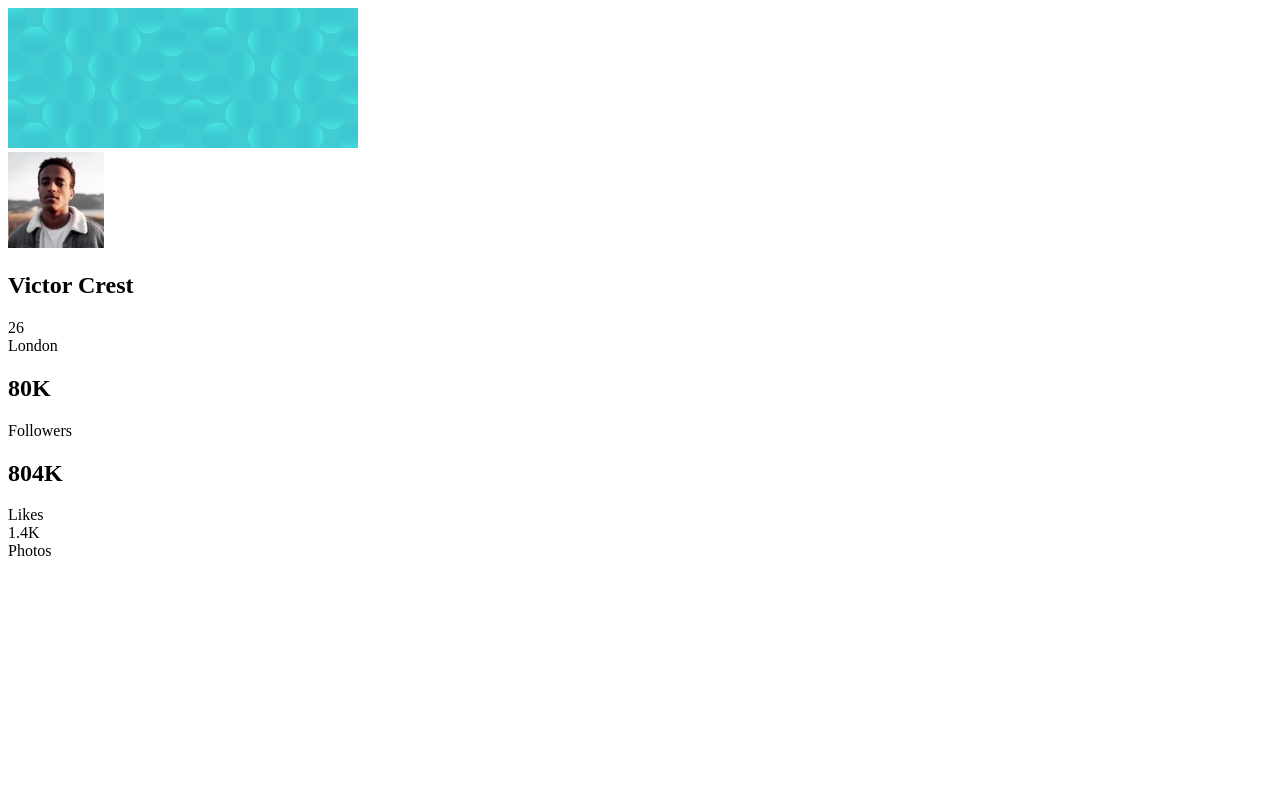
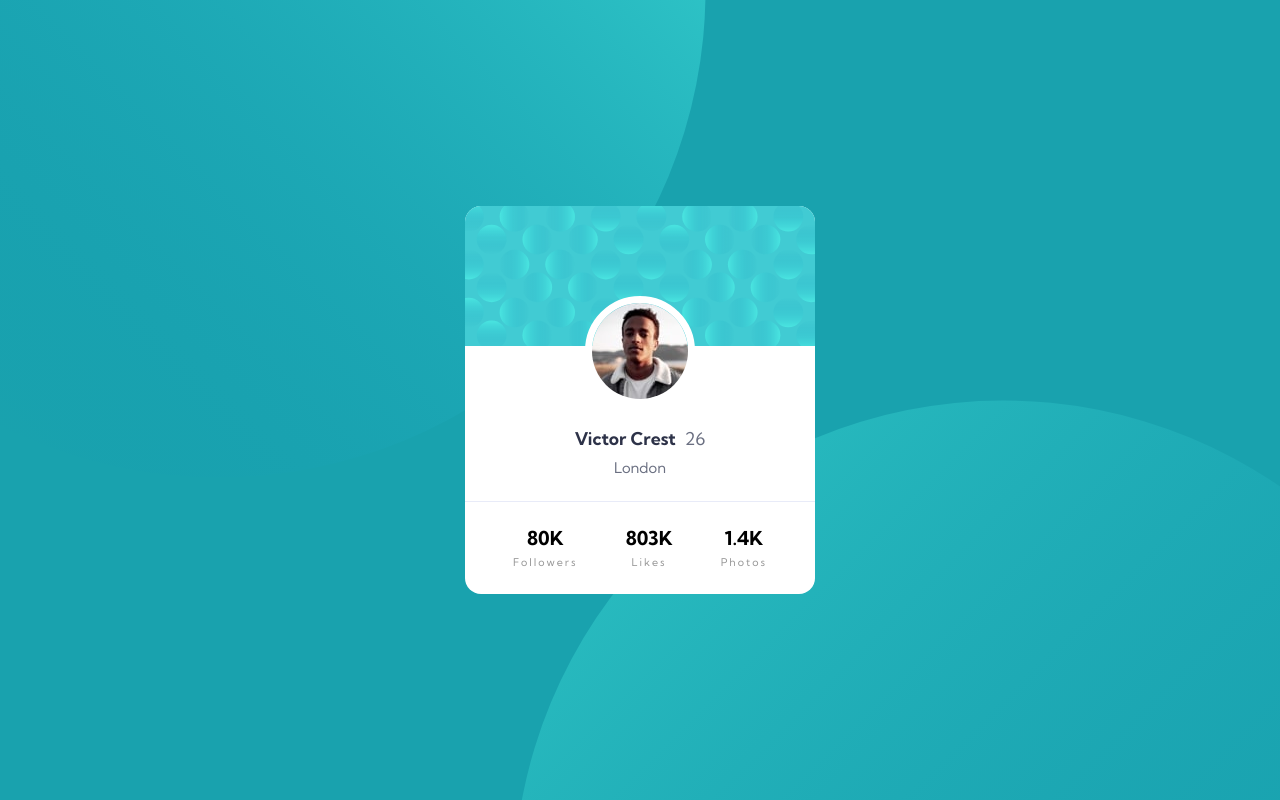
Before and after one commit to matebeing/profile-card-component-main, a plain HTML site: page index.html in a window 1280 px wide. Drawn offline with Linux system fonts and the light colour scheme.

Commit message:
Final commit

```diff
--- /dev/null
+++ b/index.css
@@ -0,0 +1,84 @@
+@import url('https://fonts.googleapis.com/css2?family=Kumbh+Sans:wght@400;700&display=swap');
+
+* {
+    margin: 0;
+    padding: 0;
+    box-sizing: border-box;
+}
+
+body {
+    background-image: url("./images/bg-pattern-top.svg"), url("./images/bg-pattern-bottom.svg");
+    background-position: -90% -500px, 170% 400px;
+    background-repeat: no-repeat;
+    display: flex;
+    justify-content: center;
+    align-items: center;
+    width: 100%;
+    height: 100vh;
+    font-family: 'Kumbh Sans', sans-serif;
+    background-color: hsl(185, 75%, 39%);
+}
+
+main {
+    display: flex;
+    align-items: center;
+    flex-direction: column;
+    background-color: #fff;
+    border-radius: 1rem;
+    overflow: hidden;
+    margin: 2;
+}
+
+section.info {
+    text-align: center;
+}
+
+section.info > div {
+    margin-bottom: 0.5rem;
+}
+span.info-name {
+    font-weight: 700;
+    color: hsl(229, 23%, 23%)
+}
+
+span.info-age {
+    margin-left: 0.3rem;
+    color: hsl(227, 10%, 46%);
+}
+
+section.info > img {
+    margin: -50px auto -30px auto;
+    border-radius: 5rem;
+    border: 7px solid #fff;
+}
+
+section.info > span {
+    color: hsl(227, 10%, 46%);
+    font-size: 0.920em;
+}
+
+section.info > div {
+    font-size: 1.1em;
+    margin-top: 3rem;
+}
+
+div.info-stats {
+    display: flex;
+    justify-content: space-between;
+    width: 100%;
+    padding: 1.5rem 3rem 1.5rem 3rem;
+    text-align: center;
+    border-top: 1px solid hsl(226, 52%, 94%);
+    flex-direction: row;
+    margin-top: 1.5rem;
+}
+
+div.info-stats > section > h2 {
+    font-size: 1.2em;
+}
+
+div.info-stats > section > span {
+    color: hsl(0, 0%, 59%);
+    letter-spacing: 2px;
+    font-size: 0.67em;
+}
--- a/index.html
+++ b/index.html
@@ -5,29 +5,32 @@
   <meta name="viewport" content="width=device-width, initial-scale=1.0">
   <link rel="icon" type="image/png" sizes="32x32" href="./images/favicon-32x32.png">
   <title>Frontend Mentor | Profile card component</title>
+  <link rel="stylesheet" href="index.css">
 </head>
 <body>
   <main>
     <img src="images/bg-pattern-card.svg" alt="Background Pattern Card">
-    <section>
+    <section class="info">
       <img src="images/image-victor.jpg" alt="Image Victor" srcset="">
       <div>
-        <h1>Victor Crest</h1>
-        <span>26</span>
+        <span class="info-name">Victor Crest</span>
+        <span class="info-age">26</span>
       </div>
       <span>London</span>
     </section>
-    <div>
+    <div class="info-stats">
       <section>
         <h2>80K</h2>
         <span>Followers</span>
       </section>
       <section>
-        <h2>804K</h2>
+        <h2>803K</h2>
         <span>Likes</span>
       </section>
-      <section>1.4K</section>
-      <span>Photos</span>
+      <section>
+        <h2>1.4K</h2>
+        <span>Photos</span>
+      </section>
     </div>
   </main>
 </body>
```
Also changed, not shown: 3 other files.
